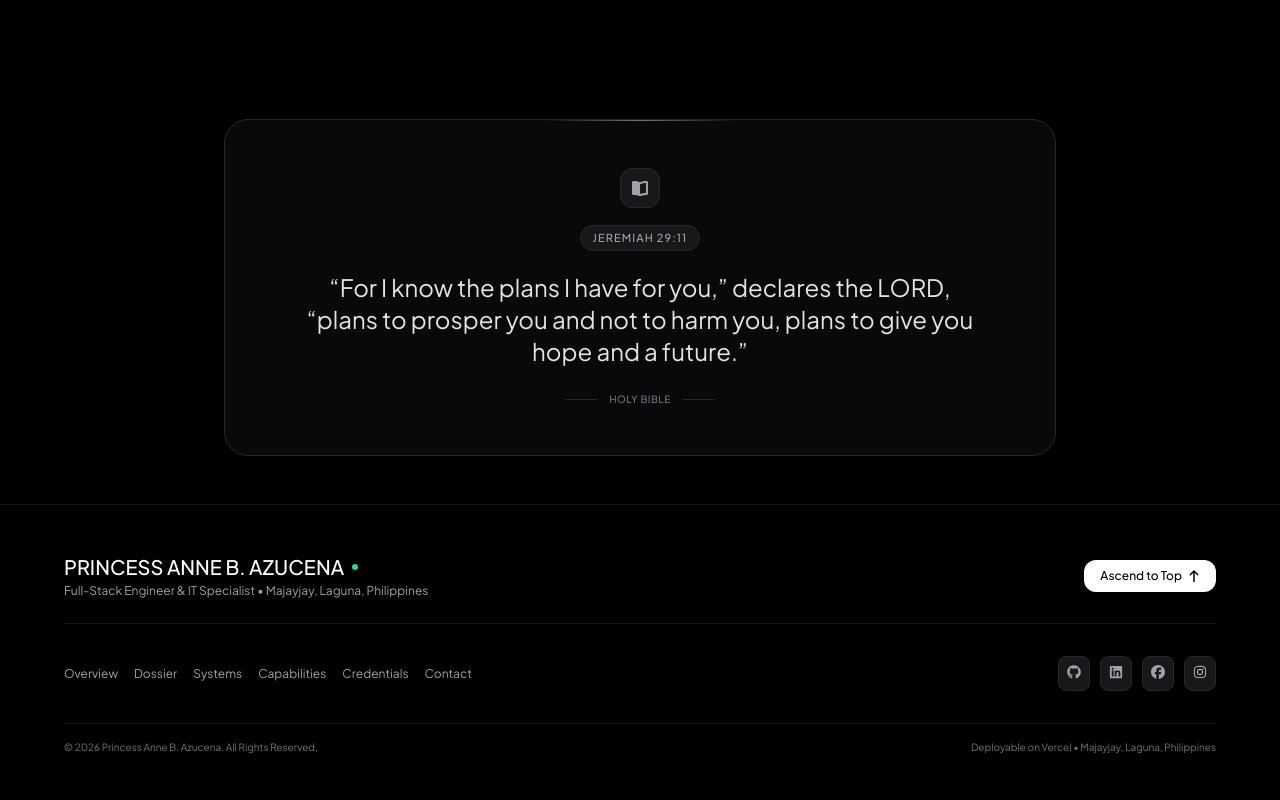
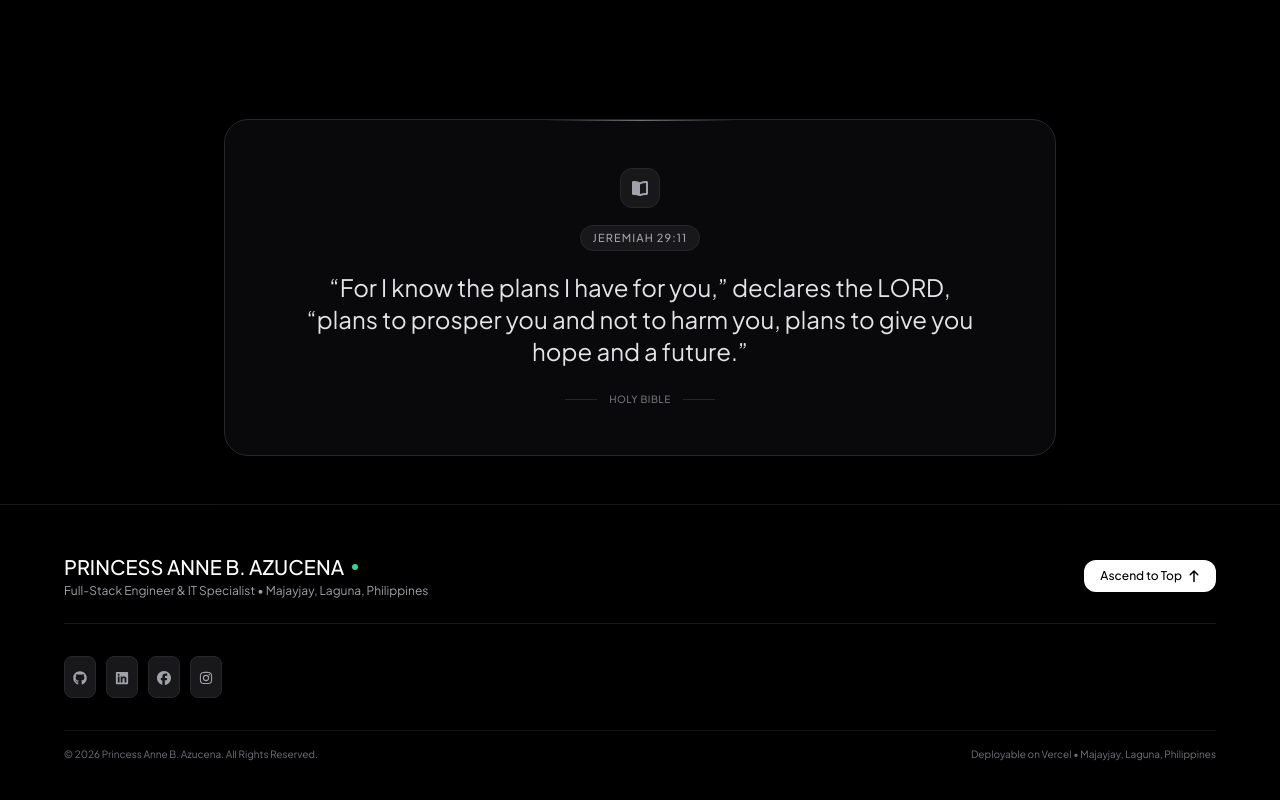
Before and after one commit to princessazucena/my-portfolio, a React (Vite) app: page / in a window 1280 px wide. Shown: the part 1420-2220 px from the top of the page. Built offline with nearby package versions, Linux system fonts and the light colour scheme; no server answers.

Commit message:
fix: Remove nav link buttons from footer, keep only social icons

```diff
--- a/src/components/Footer.jsx
+++ b/src/components/Footer.jsx
@@ -39,17 +39,7 @@ export default function Footer() {
           </button>
         </div>
 
-        {/* Navigation & Socials */}
-        <div className="flex flex-col sm:flex-row items-center justify-between gap-4 text-xs font-sans">
-          <div className="flex flex-wrap items-center gap-4">
-            <Link to="/" className="text-zinc-400 no-underline hover:text-white transition-colors">Overview</Link>
-            <Link to="/dossier" className="text-zinc-400 no-underline hover:text-white transition-colors">Dossier</Link>
-            <Link to="/systems" className="text-zinc-400 no-underline hover:text-white transition-colors">Systems</Link>
-            <Link to="/capabilities" className="text-zinc-400 no-underline hover:text-white transition-colors">Capabilities</Link>
-            <Link to="/credentials" className="text-zinc-400 no-underline hover:text-white transition-colors">Credentials</Link>
-            <Link to="/contact" className="text-zinc-400 no-underline hover:text-white transition-colors">Contact</Link>
-          </div>
-
+        {/* Socials */}
         <div className="flex items-center gap-2.5">
           <a
             href={PERSONAL_INFO.socials.github}
@@ -88,7 +78,6 @@ export default function Footer() {
             <FontAwesomeIcon icon={faInstagram} className="w-3.5 h-3.5" />
           </a>
         </div>
-        </div>
 
         <div className="pt-4 border-t border-zinc-900/80 flex flex-col sm:flex-row items-center justify-between text-[10px] font-sans text-zinc-500 gap-2 text-center sm:text-left">
           <p>© {new Date().getFullYear()} Princess Anne B. Azucena. All Rights Reserved.</p>
```
Lines whose indentation alone changed are shown as unchanged.
